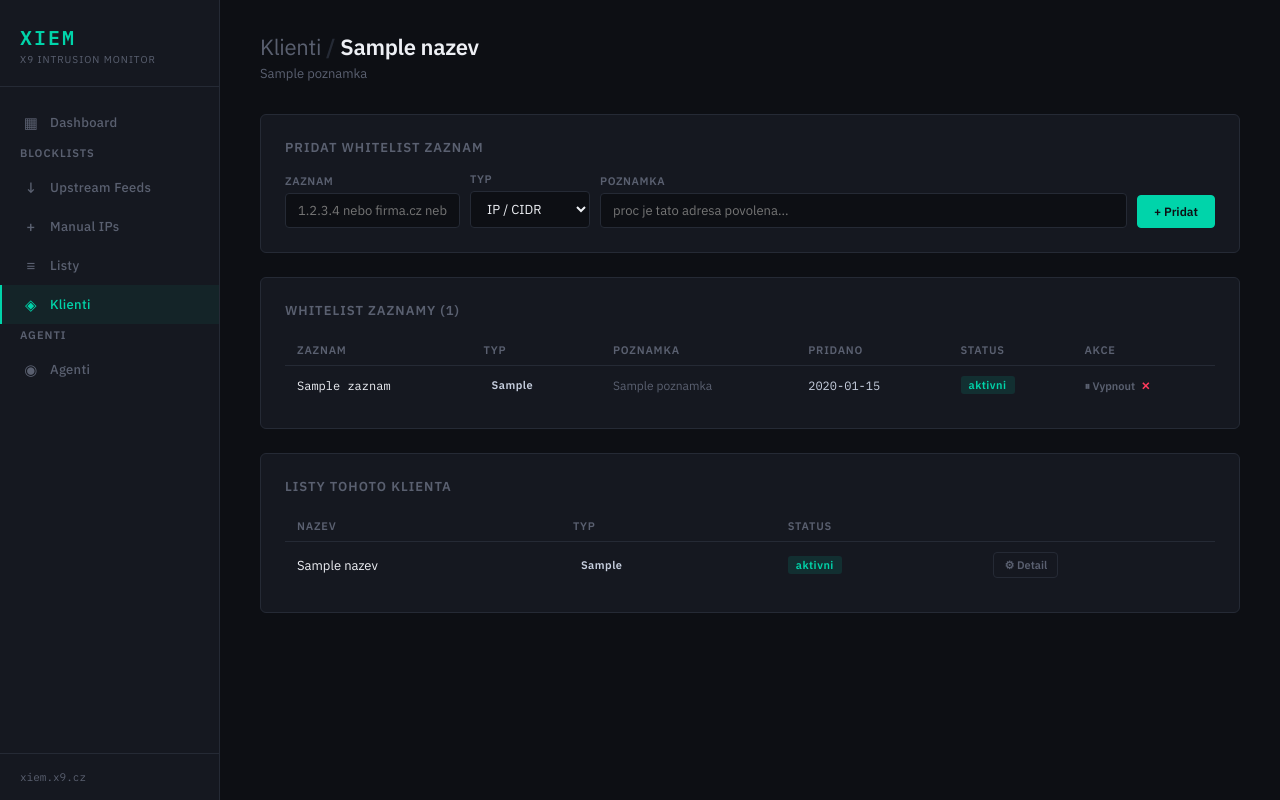
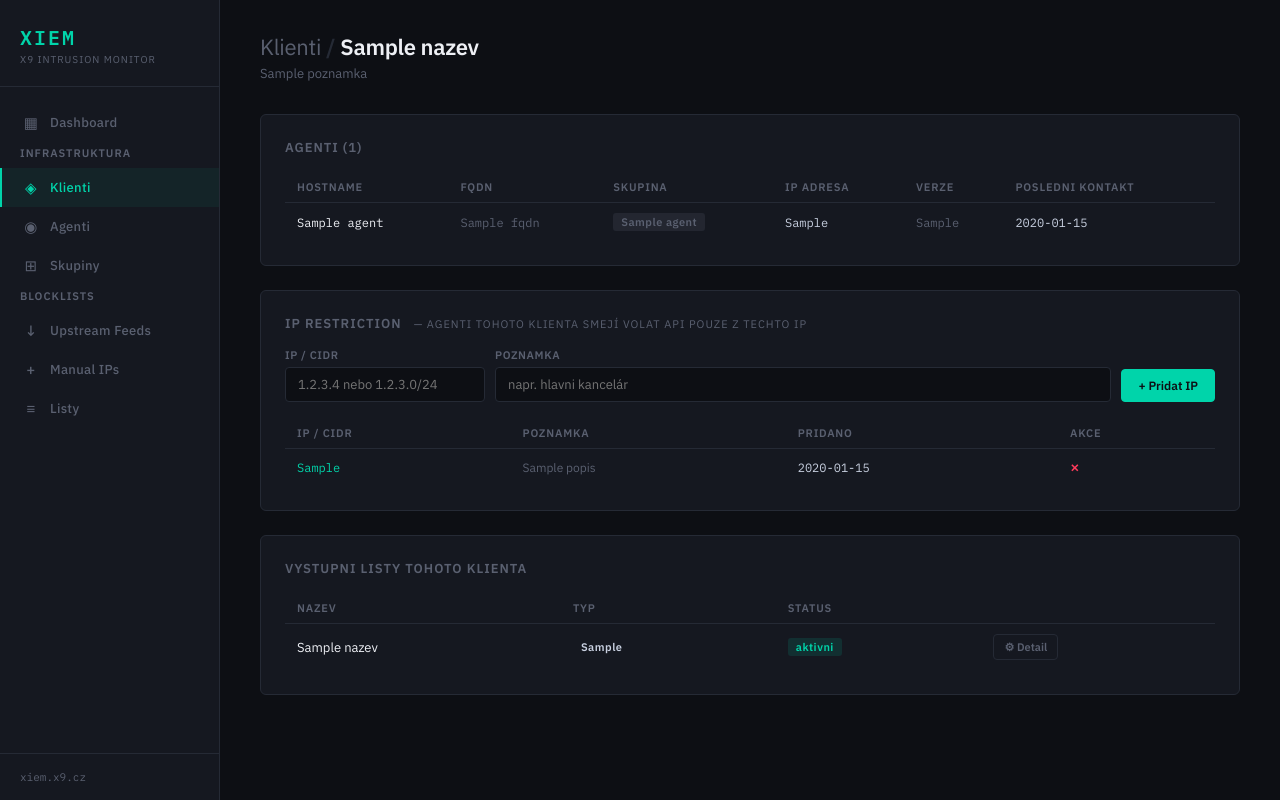
Before and after one commit to x9-devOp/xiem, a Flask app: page /clients/1 in a window 1280 px wide. Run offline with Flask 3, Linux system fonts and the light colour scheme; a database or web service that is not in the repository returns one stand-in record (values such as "Sample title"); some libraries are stand-ins or nearby versions.

Commit message:
Phase 1: agent v2 foundation, GUI overhaul, DB migrations
Agent:
- Remove hardcoded InstallSecret and Group defaults from appsettings.json
- Remove 'rds' fallback from ApiClient.cs, bump version to 2.0.0

Flask API:
- agent_config: read interval_sec and module_type from DB (not hardcoded 3600)

DB migration (migrations/001_phase1.sql):
- agents.client_id FK (organizational client assignment)
- agent_module_config: interval_sec + module_type columns
- New tables: client_ips, agent_commands, agent_events
- output_lists: interval_min + last_generated columns
- Drop whitelist_entries

GUI:
- New navigation: Infrastruktura section (Klienti, Agenti, Skupiny)
- clients.html: agent_count + ip_count columns, no whitelist
- client_detail.html: agents list + IP restriction management
- agents.html: client column + inline client assignment form
- groups.html: new page with per-module config editor (type, interval, enabled)

Co-Authored-By: Claude Sonnet 4.6 <noreply@anthropic.com>

```diff
--- a/agent-src/appsettings.json
+++ b/agent-src/appsettings.json
@@ -2,8 +2,7 @@
   "Xiem": {
     "BaseUrl": "https://xiem.x9.cz",
     "Token": "",
-    "InstallSecret": "",
-    "Group": "rds"
+    "Group": ""
   },
   "Logging": {
     "LogLevel": {
--- a/app.py
+++ b/app.py
@@ -142,14 +142,15 @@ def agent_config(agent):
     with get_db() as conn:
         with conn.cursor(cursor_factory=psycopg2.extras.RealDictCursor) as cur:
             cur.execute("""
-                SELECT modul AS name, enabled, 3600 AS interval_sec, parametry AS params
+                SELECT modul AS name, enabled, interval_sec, module_type, parametry AS params
                 FROM agent_module_config
                 WHERE group_id = %s ORDER BY modul
             """, (agent["group_id"],))
             modules = [{"name": r["name"], "enabled": r["enabled"],
-                        "interval_sec": r["interval_sec"], "params": r["params"] or {}}
+                        "interval_sec": r["interval_sec"], "module_type": r["module_type"],
+                        "params": r["params"] or {}}
                        for r in cur.fetchall()]
-    return jsonify({"interval_sec": 3600, "modules": modules}), 200
+    return jsonify({"modules": modules}), 200
 
 
 @app.route("/api/agent/ingest", methods=["POST"])
@@ -504,13 +505,16 @@ def agents_list():
     with get_db() as conn:
         with conn.cursor(cursor_factory=psycopg2.extras.RealDictCursor) as cur:
             cur.execute("""
-                SELECT a.*, ag.nazev AS group_name
+                SELECT a.*, ag.nazev AS group_name, c.nazev AS client_name
                 FROM agents a
                 LEFT JOIN agent_groups ag ON a.group_id = ag.id
+                LEFT JOIN clients c ON a.client_id = c.id
                 ORDER BY a.hostname
             """)
             agents = cur.fetchall()
-    return render_template("agents.html", agents=agents, now=now)
+            cur.execute("SELECT id, nazev FROM clients ORDER BY nazev")
+            clients = cur.fetchall()
+    return render_template("agents.html", agents=agents, now=now, clients=clients)
 
 
 @app.route("/agents/<int:agent_id>/toggle", methods=["POST"])
@@ -520,6 +524,67 @@ def agent_toggle(agent_id):
             cur.execute("UPDATE agents SET aktivni = NOT aktivni WHERE id = %s",
                         (agent_id,))
     return redirect(url_for("agents_list"))
+
+
+@app.route("/agents/<int:agent_id>/assign-client", methods=["POST"])
+def agent_assign_client(agent_id):
+    client_id = request.form.get("client_id") or None
+    with get_db() as conn:
+        with conn.cursor() as cur:
+            cur.execute(
+                "UPDATE agents SET client_id = %s WHERE id = %s",
+                (int(client_id) if client_id else None, agent_id))
+    return redirect(url_for("agents_list"))
+
+# ============================================================
+# Groups & Module Config
+# ============================================================
+
+@app.route("/groups")
+def groups_list():
+    with get_db() as conn:
+        with conn.cursor(cursor_factory=psycopg2.extras.RealDictCursor) as cur:
+            cur.execute("""
+                SELECT ag.id, ag.nazev,
+                       COUNT(a.id) AS agent_count
+                FROM agent_groups ag
+                LEFT JOIN agents a ON a.group_id = ag.id AND a.aktivni = true
+                GROUP BY ag.id, ag.nazev
+                ORDER BY ag.nazev
+            """)
+            groups = cur.fetchall()
+
+            cur.execute("SELECT * FROM agent_module_config ORDER BY group_id, modul")
+            all_modules = cur.fetchall()
+
+    modules_by_group = {}
+    for m in all_modules:
+        modules_by_group.setdefault(m["group_id"], []).append(dict(m))
+
+    return render_template("groups.html", groups=groups, modules_by_group=modules_by_group)
+
+
+@app.route("/groups/<int:group_id>/modules/<module_name>/update", methods=["POST"])
+def group_module_update(group_id, module_name):
+    enabled = request.form.get("enabled") == "1"
+    try:
+        interval_sec = int(request.form.get("interval_sec", 3600))
+        interval_sec = max(60, min(86400, interval_sec))
+    except ValueError:
+        interval_sec = 3600
+    module_type = request.form.get("module_type", "native")
+    if module_type not in ("native", "powershell", "cmd"):
+        module_type = "native"
+
+    with get_db() as conn:
+        with conn.cursor() as cur:
+            cur.execute("""
+                UPDATE agent_module_config
+                SET enabled = %s, interval_sec = %s, module_type = %s
+                WHERE group_id = %s AND modul = %s
+            """, (enabled, interval_sec, module_type, group_id, module_name))
+    flash(f"Modul {module_name} aktualizovan.", "ok")
+    return redirect(url_for("groups_list"))
 
 # ============================================================
 # Output Lists
@@ -757,8 +822,10 @@ def clients_list():
         with conn.cursor(cursor_factory=psycopg2.extras.RealDictCursor) as cur:
             cur.execute("""
                 SELECT c.*,
-                       (SELECT COUNT(*) FROM whitelist_entries we
-                        WHERE we.client_id = c.id AND we.enabled = true) AS whitelist_count,
+                       (SELECT COUNT(*) FROM agents a
+                        WHERE a.client_id = c.id AND a.aktivni = true) AS agent_count,
+                       (SELECT COUNT(*) FROM client_ips ci
+                        WHERE ci.client_id = c.id) AS ip_count,
                        (SELECT COUNT(*) FROM output_lists ol
                         WHERE ol.client_id = c.id) AS list_count
                 FROM clients c
@@ -811,10 +878,18 @@ def client_detail(client_id):
                 abort(404)
 
             cur.execute("""
-                SELECT * FROM whitelist_entries
-                WHERE client_id = %s ORDER BY vytvoreno DESC
+                SELECT a.*, ag.nazev AS group_name
+                FROM agents a
+                LEFT JOIN agent_groups ag ON a.group_id = ag.id
+                WHERE a.client_id = %s
+                ORDER BY a.hostname
             """, (client_id,))
-            entries = cur.fetchall()
+            agents = cur.fetchall()
+
+            cur.execute("""
+                SELECT * FROM client_ips WHERE client_id = %s ORDER BY vytvoreno
+            """, (client_id,))
+            ips = cur.fetchall()
 
             cur.execute("""
                 SELECT id, nazev, list_type, enabled
@@ -823,59 +898,43 @@ def client_detail(client_id):
             client_lists = cur.fetchall()
 
     return render_template("client_detail.html",
-                           client=client, entries=entries, client_lists=client_lists)
+                           client=client, agents=agents, ips=ips, client_lists=client_lists)
 
 
-@app.route("/clients/<int:client_id>/whitelist/add", methods=["POST"])
-def client_whitelist_add(client_id):
-    zaznam    = request.form.get("zaznam", "").strip()
-    list_type = request.form.get("list_type", "ip")
-    poznamka  = request.form.get("poznamka", "").strip()
+@app.route("/clients/<int:client_id>/ips/add", methods=["POST"])
+def client_ip_add(client_id):
+    ip_cidr  = request.form.get("ip_cidr", "").strip()
+    popis    = request.form.get("popis", "").strip()
 
-    if not zaznam:
-        flash("Zaznam je povinny.", "error")
-        return redirect(url_for("client_detail", client_id=client_id))
-
-    if list_type not in ("ip", "fqdn", "url"):
-        list_type = "ip"
-
-    if not validate_zaznam(zaznam, list_type):
-        flash(f"Neplatny zaznam pro typ '{list_type}': {zaznam}", "error")
+    try:
+        ipaddress.ip_network(ip_cidr, strict=False)
+    except ValueError:
+        flash(f"Neplatna IP/CIDR: {ip_cidr}", "error")
         return redirect(url_for("client_detail", client_id=client_id))
 
     try:
         with get_db() as conn:
             with conn.cursor() as cur:
-                cur.execute("""
-                    INSERT INTO whitelist_entries (client_id, zaznam, list_type, poznamka)
-                    VALUES (%s, %s, %s, %s)
-                """, (client_id, zaznam, list_type, poznamka or None))
-        flash(f"Whitelist zaznam {zaznam} pridan.", "ok")
+                cur.execute(
+                    "INSERT INTO client_ips (client_id, ip_cidr, popis) VALUES (%s, %s, %s)",
+                    (client_id, ip_cidr, popis or None))
+        flash(f"IP {ip_cidr} pridana.", "ok")
+    except psycopg2.errors.UniqueViolation:
+        flash("Tato IP/CIDR uz je u klienta ulozena.", "error")
     except Exception as e:
         flash(f"Chyba: {e}", "error")
 
     return redirect(url_for("client_detail", client_id=client_id))
 
 
-@app.route("/clients/<int:client_id>/whitelist/<int:entry_id>/toggle", methods=["POST"])
-def client_whitelist_toggle(client_id, entry_id):
+@app.route("/clients/<int:client_id>/ips/<int:ip_id>/delete", methods=["POST"])
+def client_ip_delete(client_id, ip_id):
     with get_db() as conn:
         with conn.cursor() as cur:
             cur.execute(
-                "UPDATE whitelist_entries SET enabled = NOT enabled "
-                "WHERE id = %s AND client_id = %s",
-                (entry_id, client_id))
-    return redirect(url_for("client_detail", client_id=client_id))
-
-
-@app.route("/clients/<int:client_id>/whitelist/<int:entry_id>/delete", methods=["POST"])
-def client_whitelist_delete(client_id, entry_id):
-    with get_db() as conn:
-        with conn.cursor() as cur:
-            cur.execute(
-                "DELETE FROM whitelist_entries WHERE id = %s AND client_id = %s",
-                (entry_id, client_id))
-    flash("Zaznam smazan.", "ok")
+                "DELETE FROM client_ips WHERE id = %s AND client_id = %s",
+                (ip_id, client_id))
+    flash("IP smazana.", "ok")
     return redirect(url_for("client_detail", client_id=client_id))
 
 # ============================================================
--- a/templates/base.html
+++ b/templates/base.html
@@ -361,6 +361,16 @@
     <li><a href="{{ url_for('dashboard') }}" class="{{ 'active' if request.endpoint == 'dashboard' }}">
       <span class="icon">▦</span> Dashboard
     </a></li>
+    <div class="section-label">Infrastruktura</div>
+    <li><a href="{{ url_for('clients_list') }}" class="{{ 'active' if request.endpoint in ['clients_list', 'client_detail'] }}">
+      <span class="icon">◈</span> Klienti
+    </a></li>
+    <li><a href="{{ url_for('agents_list') }}" class="{{ 'active' if request.endpoint == 'agents_list' }}">
+      <span class="icon">◉</span> Agenti
+    </a></li>
+    <li><a href="{{ url_for('groups_list') }}" class="{{ 'active' if request.endpoint in ['groups_list'] }}">
+      <span class="icon">⊞</span> Skupiny
+    </a></li>
     <div class="section-label">Blocklists</div>
     <li><a href="{{ url_for('feeds_list') }}" class="{{ 'active' if request.endpoint == 'feeds_list' }}">
       <span class="icon">↓</span> Upstream Feeds
@@ -370,13 +380,6 @@
     </a></li>
     <li><a href="{{ url_for('lists_list') }}" class="{{ 'active' if request.endpoint in ['lists_list', 'list_detail', 'list_source_auth_failures', 'list_source_eset_network'] }}">
       <span class="icon">≡</span> Listy
-    </a></li>
-    <li><a href="{{ url_for('clients_list') }}" class="{{ 'active' if request.endpoint in ['clients_list', 'client_detail'] }}">
-      <span class="icon">◈</span> Klienti
-    </a></li>
-    <div class="section-label">Agenti</div>
-    <li><a href="{{ url_for('agents_list') }}" class="{{ 'active' if request.endpoint == 'agents_list' }}">
-      <span class="icon">◉</span> Agenti
     </a></li>
   </ul>
   <div class="nav-footer">xiem.x9.cz</div>
--- a/templates/client_detail.html
+++ b/templates/client_detail.html
@@ -11,82 +11,90 @@
   <p>{{ client.poznamka or 'Bez poznamky' }}</p>
 </div>
 
+<!-- Agents assigned to this client -->
 <div class="card">
-  <div class="card-title">Pridat whitelist zaznam</div>
-  <form method="POST" action="{{ url_for('client_whitelist_add', client_id=client.id) }}">
+  <div class="card-title">Agenti ({{ agents | length }})</div>
+  {% if agents %}
+  <table>
+    <thead>
+      <tr>
+        <th>Hostname</th>
+        <th>FQDN</th>
+        <th>Skupina</th>
+        <th>IP adresa</th>
+        <th>Verze</th>
+        <th>Posledni kontakt</th>
+      </tr>
+    </thead>
+    <tbody>
+      {% for a in agents %}
+      <tr>
+        <td class="mono" style="color:var(--text-hi)">{{ a.hostname }}</td>
+        <td class="mono" style="color:var(--muted)">{{ a.fqdn or '—' }}</td>
+        <td><span class="badge badge-off">{{ a.group_name or '—' }}</span></td>
+        <td class="mono">{{ a.ip_adresa or '—' }}</td>
+        <td class="mono" style="color:var(--muted)">{{ a.verze_agenta or '—' }}</td>
+        <td class="mono">{{ a.posledni_kontakt.strftime('%Y-%m-%d %H:%M') if a.posledni_kontakt else '—' }}</td>
+      </tr>
+      {% endfor %}
+    </tbody>
+  </table>
+  {% else %}
+  <p style="color:var(--muted);font-size:13px">Zadni agenti prirazeni k tomuto klientovi. Priradeni provedte na strance <a href="{{ url_for('agents_list') }}" style="color:var(--accent)">Agenti</a>.</p>
+  {% endif %}
+</div>
+
+<!-- IP restriction -->
+<div class="card">
+  <div class="card-title">IP Restriction
+    <span style="font-weight:400;color:var(--muted);font-size:11px;margin-left:8px">
+      {% if ips %}— agenti tohoto klienta smejí volat API pouze z techto IP{% else %}— bez omezeni (zadne IP zadany){% endif %}
+    </span>
+  </div>
+  <form method="POST" action="{{ url_for('client_ip_add', client_id=client.id) }}" style="margin-bottom:16px">
     <div class="form-row">
       <div class="form-group">
-        <label>Zaznam</label>
-        <input type="text" name="zaznam" placeholder="1.2.3.4 nebo firma.cz nebo *.firma.cz" required>
-      </div>
-      <div class="form-group">
-        <label>Typ</label>
-        <select name="list_type">
-          <option value="ip">IP / CIDR</option>
-          <option value="fqdn">FQDN</option>
-          <option value="url">URL</option>
-        </select>
+        <label>IP / CIDR</label>
+        <input type="text" name="ip_cidr" placeholder="1.2.3.4 nebo 1.2.3.0/24" required style="min-width:200px">
       </div>
       <div class="form-group" style="flex:1">
         <label>Poznamka</label>
-        <input type="text" name="poznamka" placeholder="proc je tato adresa povolena...">
+        <input type="text" name="popis" placeholder="napr. hlavni kancelár">
       </div>
-      <button type="submit" class="btn btn-primary">+ Pridat</button>
+      <button type="submit" class="btn btn-primary">+ Pridat IP</button>
     </div>
   </form>
-</div>
-
-<div class="card">
-  <div class="card-title">Whitelist zaznamy ({{ entries | length }})</div>
+  {% if ips %}
   <table>
     <thead>
-      <tr>
-        <th>Zaznam</th>
-        <th>Typ</th>
-        <th>Poznamka</th>
-        <th>Pridano</th>
-        <th>Status</th>
-        <th>Akce</th>
-      </tr>
+      <tr><th>IP / CIDR</th><th>Poznamka</th><th>Pridano</th><th>Akce</th></tr>
     </thead>
     <tbody>
-      {% for e in entries %}
+      {% for ip in ips %}
       <tr>
-        <td class="mono" style="color:var(--text-hi)">{{ e.zaznam }}</td>
-        <td><span class="badge badge-{{ e.list_type }}">{{ e.list_type }}</span></td>
-        <td style="color:var(--muted);font-size:12px">{{ e.poznamka or '—' }}</td>
-        <td class="mono">{{ e.vytvoreno.strftime('%Y-%m-%d') if e.vytvoreno else '—' }}</td>
+        <td class="mono" style="color:var(--accent)">{{ ip.ip_cidr }}</td>
+        <td style="color:var(--muted);font-size:12px">{{ ip.popis or '—' }}</td>
+        <td class="mono">{{ ip.vytvoreno.strftime('%Y-%m-%d') if ip.vytvoreno else '—' }}</td>
         <td>
-          {% if e.enabled %}
-            <span class="badge badge-on">aktivni</span>
-          {% else %}
-            <span class="badge badge-off">vypnuto</span>
-          {% endif %}
-        </td>
-        <td>
-          <div style="display:flex;gap:6px">
-            <form class="inline" method="POST"
-                  action="{{ url_for('client_whitelist_toggle', client_id=client.id, entry_id=e.id) }}">
-              <button class="btn btn-ghost btn-sm">{{ '⏸ Vypnout' if e.enabled else '▶ Zapnout' }}</button>
-            </form>
-            <form class="inline" method="POST"
-                  action="{{ url_for('client_whitelist_delete', client_id=client.id, entry_id=e.id) }}"
-                  onsubmit="return confirm('Smazat zaznam?')">
-              <button class="btn btn-danger btn-sm">✕</button>
-            </form>
-          </div>
+          <form class="inline" method="POST"
+                action="{{ url_for('client_ip_delete', client_id=client.id, ip_id=ip.id) }}"
+                onsubmit="return confirm('Smazat IP {{ ip.ip_cidr }}?')">
+            <button class="btn btn-danger btn-sm">✕</button>
+          </form>
         </td>
       </tr>
-      {% else %}
-      <tr><td colspan="6" style="color:var(--muted);text-align:center;padding:24px">Zadne whitelist zaznamy.</td></tr>
       {% endfor %}
     </tbody>
   </table>
+  {% else %}
+  <p style="color:var(--muted);font-size:13px">Zadne IP zaznamy — agenti tohoto klienta mohou komunikovat z libovolne IP.</p>
+  {% endif %}
 </div>
 
+<!-- Output lists assigned to this client -->
 {% if client_lists %}
 <div class="card">
-  <div class="card-title">Listy tohoto klienta</div>
+  <div class="card-title">Vystupni listy tohoto klienta</div>
   <table>
     <thead>
       <tr><th>Nazev</th><th>Typ</th><th>Status</th><th></th></tr>
```
Also changed, not shown: templates/agents.html (+22 -5 lines), templates/clients.html (+13 -7 lines), templates/groups.html (added, +63 -0 lines), migrations/001_phase1.sql (added), 1 other file.
